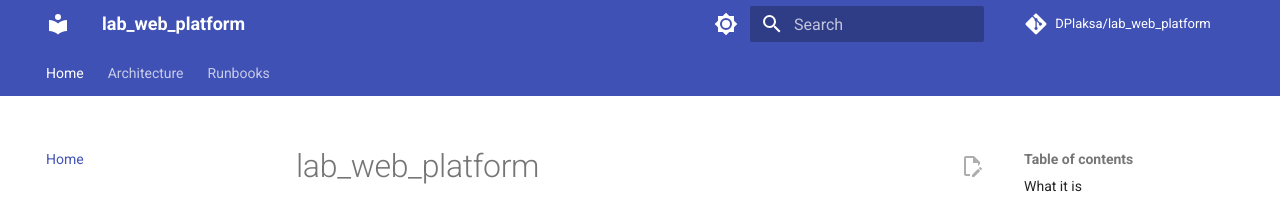
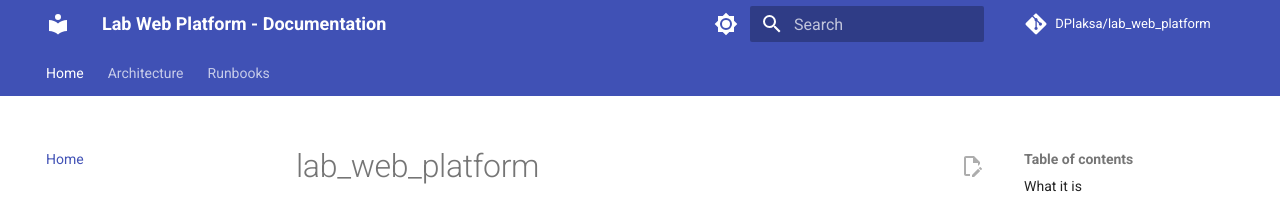
Before and after one commit to DPlaksa/lab_web_platform, an MkDocs documentation site: the page built from docs/index.md, in a window 1280 px wide. Shown: the top 205 px of the page. Built offline with MkDocs 1.6.1 and Material for MkDocs 9.7.7, drawn with Linux system fonts in a browser that asks for light colours; comment, search, counter and statistics services are not loaded.

Commit message:
docs: set site name to Lab Web Platform - Documentation

```diff
--- a/mkdocs.yml
+++ b/mkdocs.yml
@@ -1,4 +1,4 @@
-site_name: lab_web_platform
+site_name: Lab Web Platform - Documentation
 site_description: Kubernetes-based web platform — architecture, deployment and runbooks
 site_url: https://dplaksa.github.io/lab_web_platform
 repo_url: https://github.com/DPlaksa/lab_web_platform
```
